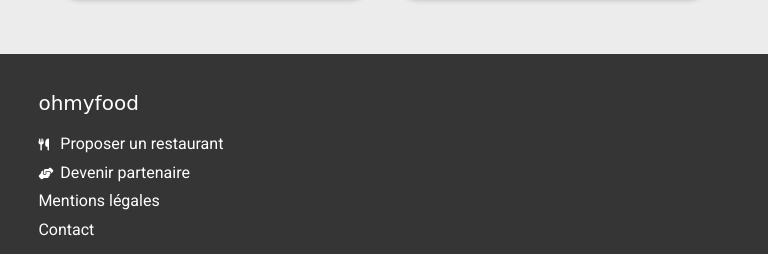
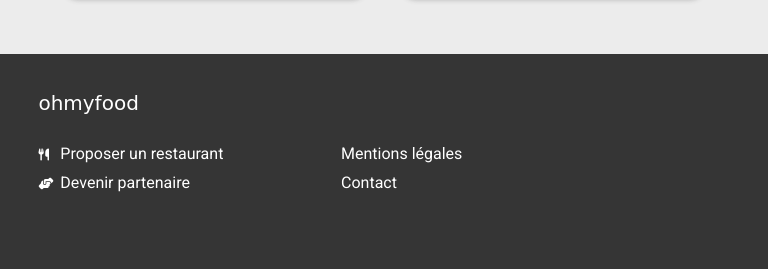
Before and after one commit to yusef-boulam/Dynamisez_une_page_web_avec_des_animations_CSS_Yusef_Boulam, a plain HTML site: page index.html in a window 768 px wide. Shown: the part 1224-1493 px from the top of the page. Drawn offline with Linux system fonts and the light colour scheme; a web font is replaced by a local one.

Commit message:
add RESPONSIVE TABLETTE footer

```diff
--- a/CSS/styles.css
+++ b/CSS/styles.css
@@ -294,7 +294,7 @@ section a {
  footer {
      background-color: var(--background-footer);
      color:  var(--color-text-secondaire);
-     padding: 5% 3% 2% 5%;
+     padding: 5% 3% 10% 5%;
  }
 
  .container-logo-footer p {
@@ -405,6 +405,14 @@ margin-left: 18px;
     width: 45%;
 }
 
+/* FOOTER RESPONSIVE TABLETTE */
+
+footer ul {
+    display: flex;
+    width: 60%;
+    max-width: 450px;
+    justify-content: space-between;
+}
 
 
 }
--- a/index.html
+++ b/index.html
@@ -159,6 +159,7 @@
 				<p>ohmyfood</p>
 			</div>
 			<ul>
+				<div class="container-two-link">
 					<li>
 						<i class="fas fa-utensils"></i>
 						<a href="#">Proposer un restaurant</a>
@@ -167,8 +168,11 @@
 						<i class="fas fa-hands-helping"></i>
 						<a href="#">Devenir partenaire</a>
 					</li>
+				</div>
+				<div class="container-two-link">
 					<li><a href="#">Mentions légales</a></li>
 					<li><a href="#">Contact</a></li>
+				</div>
 			</ul>
 		</div>
 	</footer>
```
Lines whose indentation alone changed are shown as unchanged.
